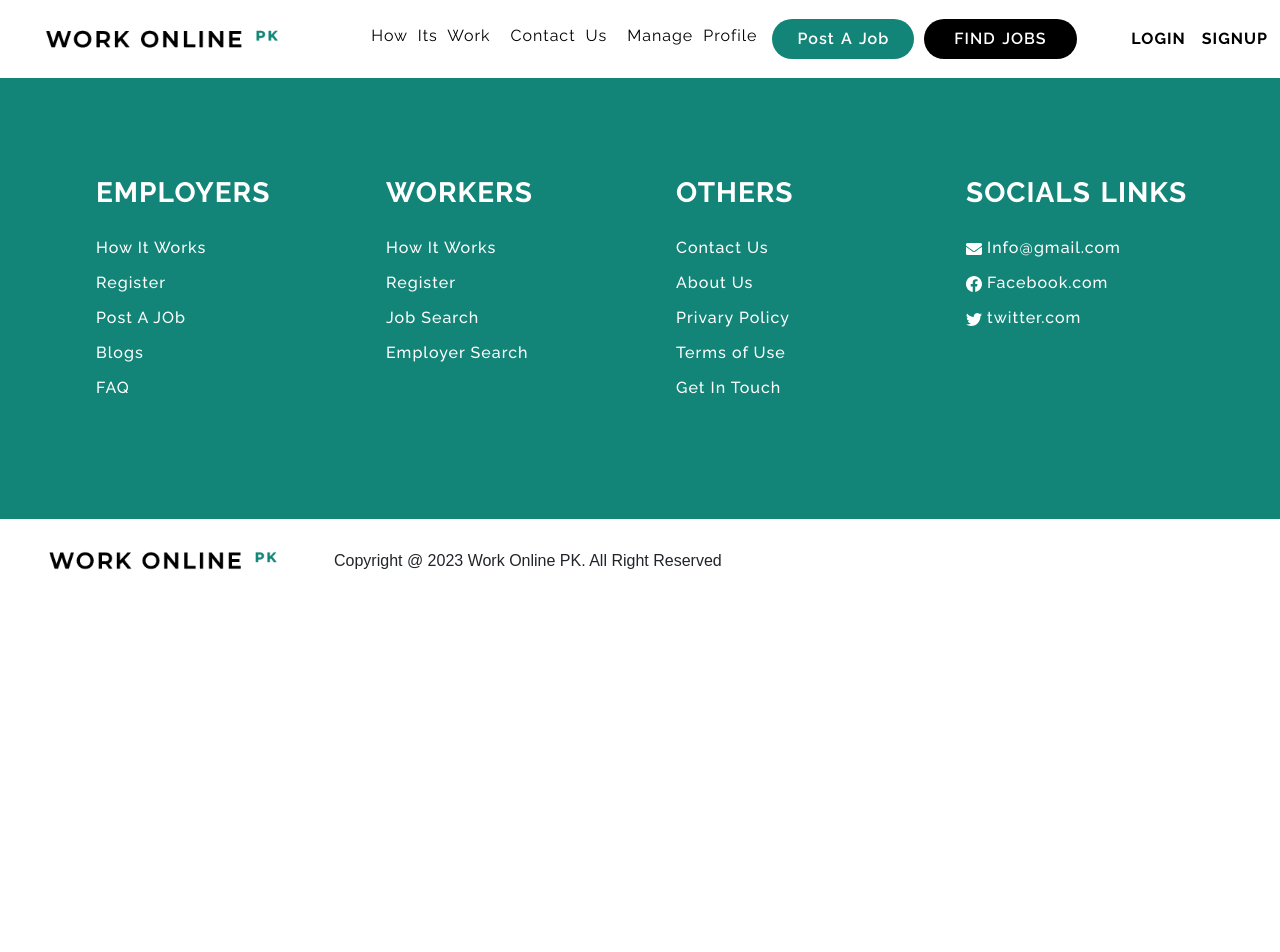
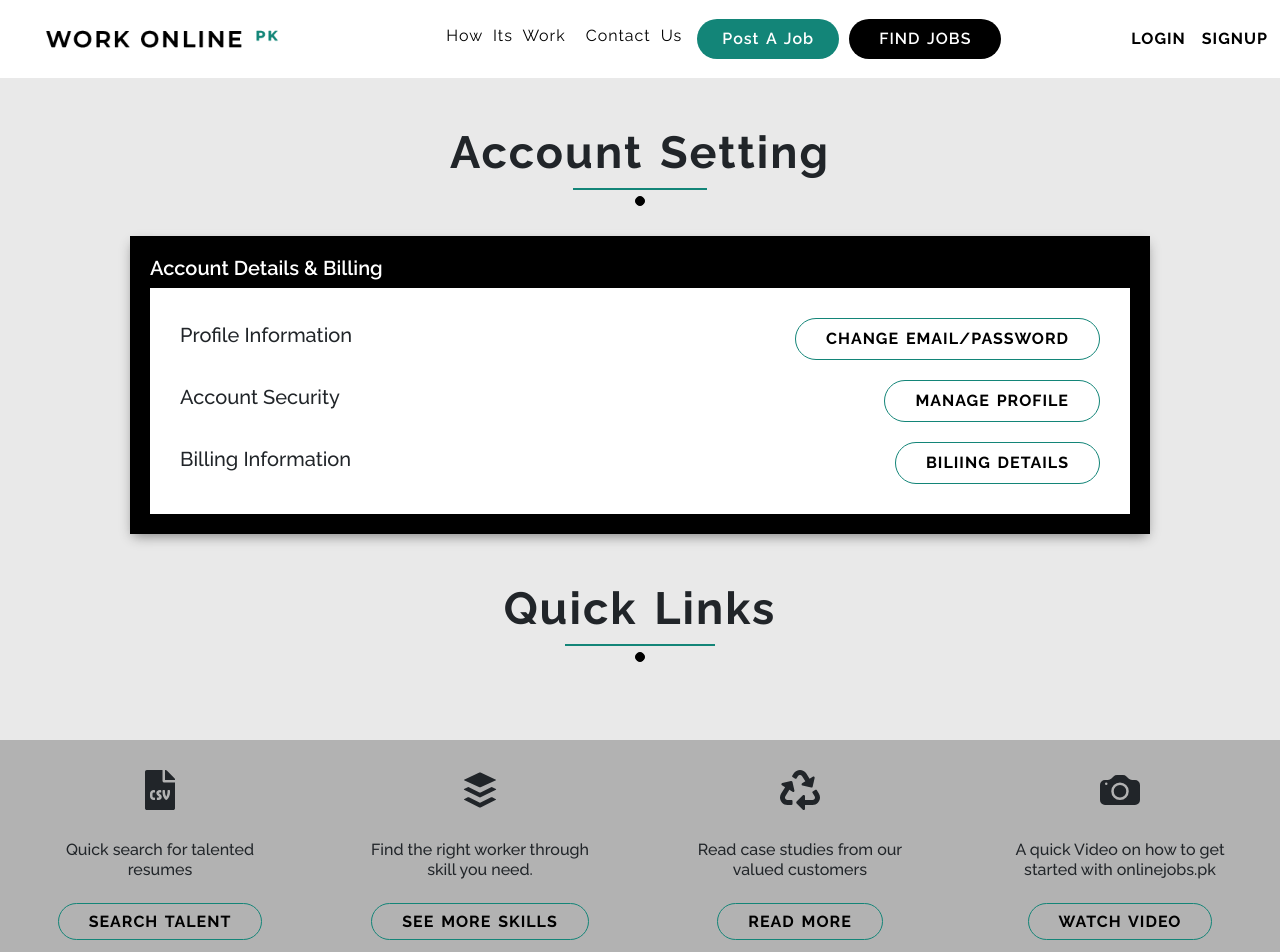
Before and after one commit to cyberxstudiocxs/wop_frontend, a React (Create React App) app: page /accountsetting in a window 1280 px wide. Shown: the top 952 px of the page. Before the commit the page ends 800 px from the top, so only its background shows below. Built offline with nearby package versions, Linux system fonts and the light colour scheme.

Commit message:
updated new file

```diff
--- a/package.json
+++ b/package.json
@@ -12,12 +12,12 @@
     "jquery": "^3.6.4",
     "jwt-decode": "^3.1.2",
     "react": "^18.2.0",
-    "reactstrap": "^9.1.10",
     "react-bootstrap": "^2.7.4",
     "react-dom": "^18.2.0",
     "react-icons": "^4.8.0",
     "react-router-dom": "^6.10.0",
     "react-scripts": "5.0.1",
+    "reactstrap": "^9.1.10",
     "web-vitals": "^2.1.4"
   },
   "scripts": {
--- a/src/App.js
+++ b/src/App.js
@@ -12,6 +12,7 @@ import ProtectedRoute from './utils/ProtectedRoute';
 import SearchJobByTitle from './components/SearchJobByTitle';
 import JoobSeeker from './components/JobSeeker';
 import ContactUs from './components/ContactUs';
+import AccountSetting from "./components/AccountSetting";
 
 function App() {
 
@@ -38,6 +39,7 @@ function App() {
 
           <Routes>
             <Route path='/' element={<Home />} />
+            <Route  path='/accountsetting'  element={<AccountSetting />} />
                <Route  path="/contactus" element={ <ContactUs />} />
             <Route  path="/searchjob"  element={<SearchJobByTitle />} />
 
--- a/src/components/AccountSetting.js
+++ b/src/components/AccountSetting.js
@@ -1,78 +1,89 @@
-import { Link, useNavigate } from "react-router-dom";
+import { Link } from "react-router-dom";
+import "../styles/accountsetting.css";
+import { FaBuffer ,FaFileCsv,FaRecycle} from "react-icons/fa";
+import { BsFillCameraFill } from "react-icons/bs";
 
 const AccountSetting = () => {
   return (
     <div>
-            <div className="container">
+      <section className="Accontsettig-box">
+        <div className="container pt-5">
           <div className="row">
             <div className="col-lg-12">
-                        <h3 className='Talent-heading'> Account Setting </h3>
+              <h3 className="Talent-heading"> Account Setting </h3>
             </div>
           </div>
 
-                <div className="row">
+          <div className="row p-5">
             <div className="col-lg-12">
-                        <h5> Account Details & Billing</h5>
-                    </div>
-                </div>
+              <div className="outer-accout">
+                <h6> Account Details & Billing</h6>
 
-                <div className="row">
-                    <div className="col-lg-12">
                 <div className="account-outer-box">
                   <div className="parallel-box">
-                                <h5>  Profile Information </h5>
+                    <h5> Profile Information </h5>
                     <Link className="more-skillss"> Change Email/Password</Link>
                   </div>
 
                   <div className="parallel-box">
-                                <h5>  Account Security </h5>
-                                <Link className="more-skillss"> Manage Profile</Link>
+                    <h5> Account Security </h5>
+                    <Link className="more-skillss" to="/manageprofile">
+                      {" "}
+                      Manage Profile
+                    </Link>
                   </div>
 
                   <div className="parallel-box">
-                                <h5>  Billing Information </h5>
+                    <h5> Billing Information </h5>
                     <Link className="more-skillss">Biliing Details</Link>
                   </div>
-
                 </div>
               </div>
             </div>
           </div>
 
 
+        </div>
+
         <div className="container-fluid">
-                <div className="row">
+          <div className="row pb-5">
             <div className="col-lg-12">
-                        <h3 className='Talent-heading'>Quick Links </h3>
+              <h3 className="Talent-heading">Quick Links </h3>
             </div>
           </div>
         </div>
 
         <div className="container-fluid">
-                <div className="row">
-                    <div className="col-lg-3">
-                        <div className="quick-box">
+          <div className="row pt-5">
+            <div className="col-lg-3 quick-box">
+              <div className="quick-box1">
+
+              <   FaFileCsv   size='2.5rem' />
+
                 <h3> Quick search for talented resumes</h3>
                 <Link className="more-skillss">Search Talent</Link>
               </div>
             </div>
 
-                    <div className="col-lg-3">
-                        <div className="quick-box">
-                            <h3> Find  the right worker through skill you need.</h3>
+            <div className="col-lg-3 quick-box">
+              <div className="quick-box1">
+              <     FaBuffer  size='2.5rem'/>
+                <h3> Find the right worker through skill you need.</h3>
                 <Link className="more-skillss">See More Skills</Link>
               </div>
             </div>
 
-                    <div className="col-lg-3">
-                        <div className="quick-box">
+            <div className="col-lg-3 quick-box">
+              <div className="quick-box1">
+                <FaRecycle size='2.5rem' />
                 <h3> Read case studies from our valued customers</h3>
                 <Link className="more-skillss">Read More</Link>
               </div>
             </div>
 
-                    <div className="col-lg-3">
-                        <div className="quick-box">
+            <div className="col-lg-3 quick-box">
+              <div className="quick-box1">
+              <  BsFillCameraFill size='2.5rem' />
                 <h3> A quick Video on how to get started with onlinejobs.pk</h3>
                 <Link className="more-skillss">Watch Video</Link>
               </div>
@@ -80,25 +91,24 @@ const AccountSetting = () => {
           </div>
         </div>
 
-
         <div className="container p-5">
           <div className="row">
             <div className="col-lg-12 m-auto">
               <div className="middle-box">
-
-
-                            <p> We’ re here to help! If you need any assistance with the registration process, please don't hesitate to  reach out to us. Our team is able to provide guidance and support to ensure a smooth and hassle-free experience.
+                <p>
+                  {" "}
+                  We’ re here to help! If you need any assistance with the
+                  registration process, please don't hesitate to reach out to
+                  us. Our team is able to provide guidance and support to ensure
+                  a smooth and hassle-free experience.
                 </p>
-
               </div>
             </div>
           </div>
         </div>
+      </section>
+    </div>
+  );
+};
 
-
-
-        </div>
-    )
-}
-
-export default AccountSetting
+export default AccountSetting;
--- a/src/components/Login.js
+++ b/src/components/Login.js
@@ -2,7 +2,8 @@ import Form from "react-bootstrap/Form";
 import { Button, Modal, ModalBody, ModalFooter, ModalHeader } from 'reactstrap';
 import React,{ useState, useEffect } from "react";
 import axios from "axios";
-import { Link, useNavigate } from "react-router-dom";
+import { useNavigate } from "react-router-dom";
+import Validation from "./Validations";
 import "../styles/login.css";
 const Login = () => {
 
@@ -14,7 +15,10 @@ const Login = () => {
     email: "",
     password: "",
   });
+
+  const [errorsmeaasage, setErrormessage] = useState({});
   const onChangeValues = (e) => {
+    setErrormessage(Validation(users));
     setUser({ ...users, [e.target.name]: e.target.value });
     console.log(users);
   };
@@ -31,7 +35,7 @@ const Login = () => {
       )
       .then((result) => {
         console.log("result",result);
-        if(result.data.success==0){
+        if(result.data.success===0){
           errortoggle()
           setErrorMsg(result.data.message);
         }
@@ -68,6 +72,12 @@ const Login = () => {
                     name="email"
                     onChange={(e) => onChangeValues(e)}
                   />
+                    {errorsmeaasage.email && (
+                          <p style={{ color: "red" }}>
+                            {" "}
+                            {errorsmeaasage.email}{" "}
+                          </p>
+                        )}
                 </Form.Group>
 
                 <Form.Group className="mb-3" controlId="formBasicPassword">
@@ -78,6 +88,12 @@ const Login = () => {
                     name="password"
                     onChange={(e) => onChangeValues(e)}
                   />
+                     {errorsmeaasage.password && (
+                          <p style={{ color: "red" }}>
+                            {" "}
+                            {errorsmeaasage.password}{" "}
+                          </p>
+                        )}
                 </Form.Group>
                 <div className="text-center my-3">
                   <Button
--- a/src/components/Menu.jsx
+++ b/src/components/Menu.jsx
@@ -54,7 +54,7 @@ const removeToken=()=>{
 
             <Link className="menuitem" to="/contactus">Contact Us</Link>
 
-            <Link className="menuitem" to="/manageprofile">Manage Profile</Link>
+
 
             <Link className="postjob-btn"  >Post A job</Link>
             <Link className="findjob-btn"   to="/searchjob" >Find jobs</Link>
@@ -74,9 +74,9 @@ const removeToken=()=>{
            }
            menuVariant="light"
          >
-           <Link to="/manageprofile">
+           <Link to="/accountsetting">
              <NavDropdown.Item href="/userProfile/profile"  >
-               Manage Profile
+               Account Setting
              </NavDropdown.Item>
            </Link>
 
--- /dev/null
+++ b/src/styles/accountsetting.css
@@ -0,0 +1,51 @@
+.Accontsettig-box{
+    background-color: #7e7e7e2b
+
+    ;
+}
+
+.account-outer-box {
+    /* display: flex; */
+    background-color: #fff;
+    padding: 10px 30px;
+}
+
+.parallel-box {
+    display: flex;
+    justify-content: space-between;
+    align-items: center;
+    margin: 20px 0px;
+}
+
+.outer-accout {
+    box-shadow: 0px 5px 12px -3px gray;
+    padding: 20px;
+    background-color: #000000;
+}
+
+.outer-accout h6{
+    font-size: 20px;
+    font-weight: 600;
+    color:#fff;
+}
+
+.quick-box {
+    background-color: #b2b2b2;
+    padding: 30px;
+
+    text-align: center;
+    height: 240px;
+}
+
+.quick-box:hover {
+    background-color: #138578;
+    color: #fff;
+    transform: translateY(-10px);
+    transition: 0.6s;
+    height: 260px;
+}
+
+.quick-box h3 {
+    margin: 30px;
+    font-size: 16px;
+}
--- a/src/styles/footer.css
+++ b/src/styles/footer.css
@@ -1,5 +1,5 @@
 section.footer-main-box {
-    background-color: #138578;;
+    background-color: #138578;
     padding: 50px 0px;
 }
 
```
Lines whose indentation alone changed are shown as unchanged.
